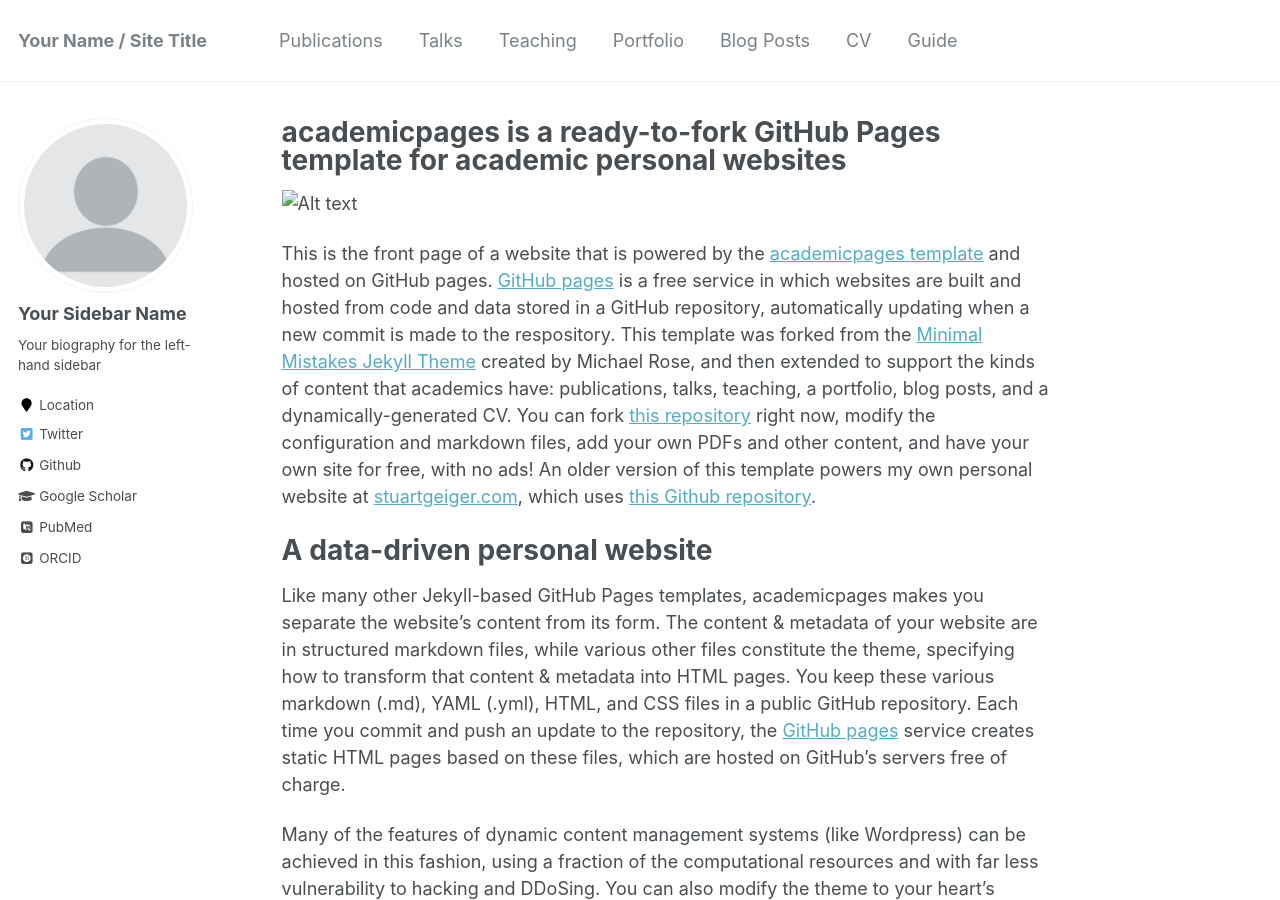
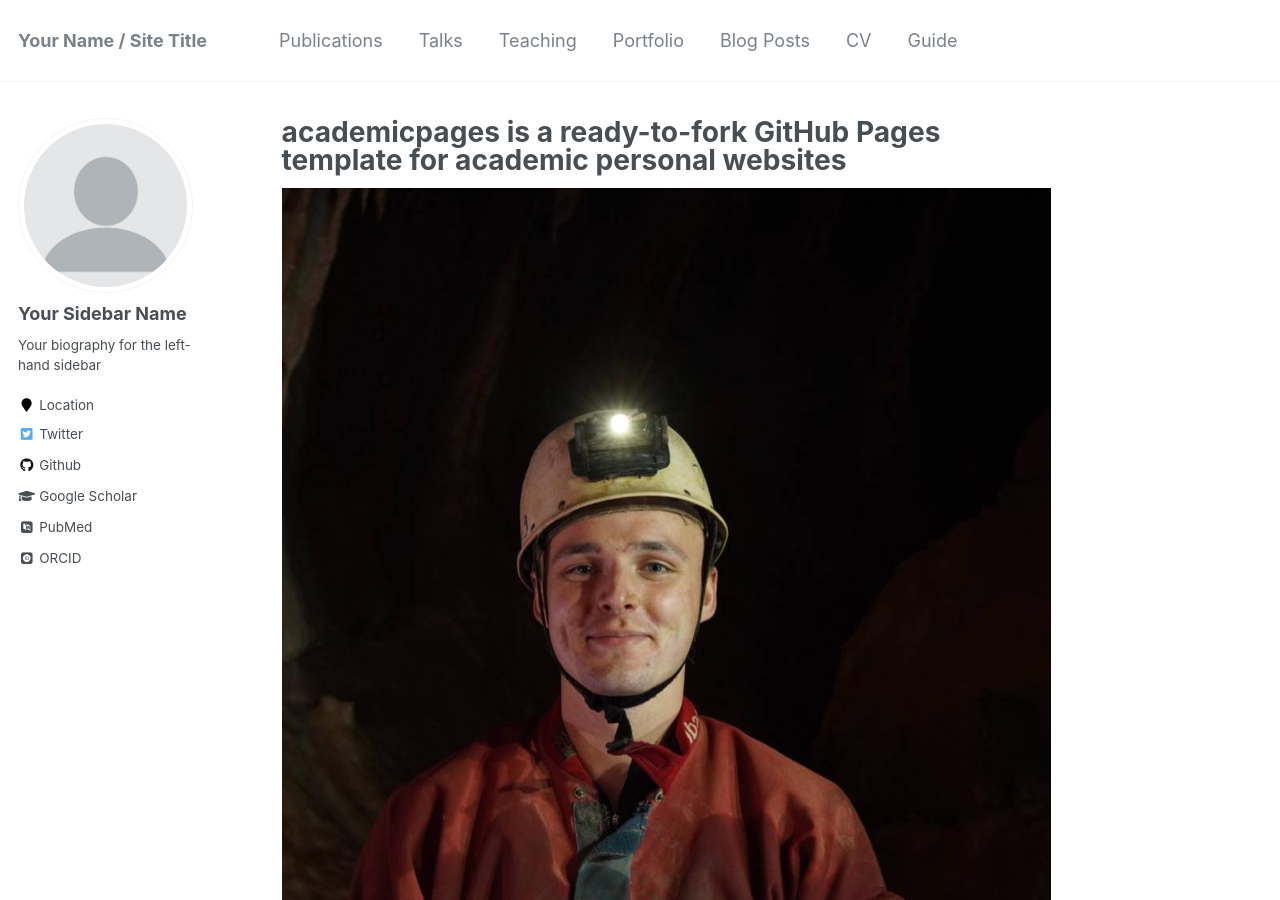
Before and after one commit to Samhollowood/Samhollowood.github.io, a Jekyll site: the page built from _pages/about.md, in a window 1280 px wide and 900 px high. Built offline with Jekyll 4.4.1, drawn with Linux system fonts in a browser that asks for light colours; some web fonts are replaced.

Commit message:
Profile Pic

```diff
--- a/_pages/about.md
+++ b/_pages/about.md
@@ -8,7 +8,7 @@
   - /about.html
 ---
 
-<img title="" alt="Alt text" src="/Users/samhollowood/Profile_Pic.jpeg">
+<img title=" " alt="Alt text" src="images/Profile_Pic.jpeg">
 
 This is the front page of a website that is powered by the [academicpages template](https://github.com/academicpages/academicpages.github.io) and hosted on GitHub pages. [GitHub pages](https://pages.github.com) is a free service in which websites are built and hosted from code and data stored in a GitHub repository, automatically updating when a new commit is made to the respository. This template was forked from the [Minimal Mistakes Jekyll Theme](https://mmistakes.github.io/minimal-mistakes/) created by Michael Rose, and then extended to support the kinds of content that academics have: publications, talks, teaching, a portfolio, blog posts, and a dynamically-generated CV. You can fork [this repository](https://github.com/academicpages/academicpages.github.io) right now, modify the configuration and markdown files, add your own PDFs and other content, and have your own site for free, with no ads! An older version of this template powers my own personal website at [stuartgeiger.com](http://stuartgeiger.com), which uses [this Github repository](https://github.com/staeiou/staeiou.github.io).
 
```
Also changed, not shown: images/Profile_Pic.jpeg (added), 1 other file.
